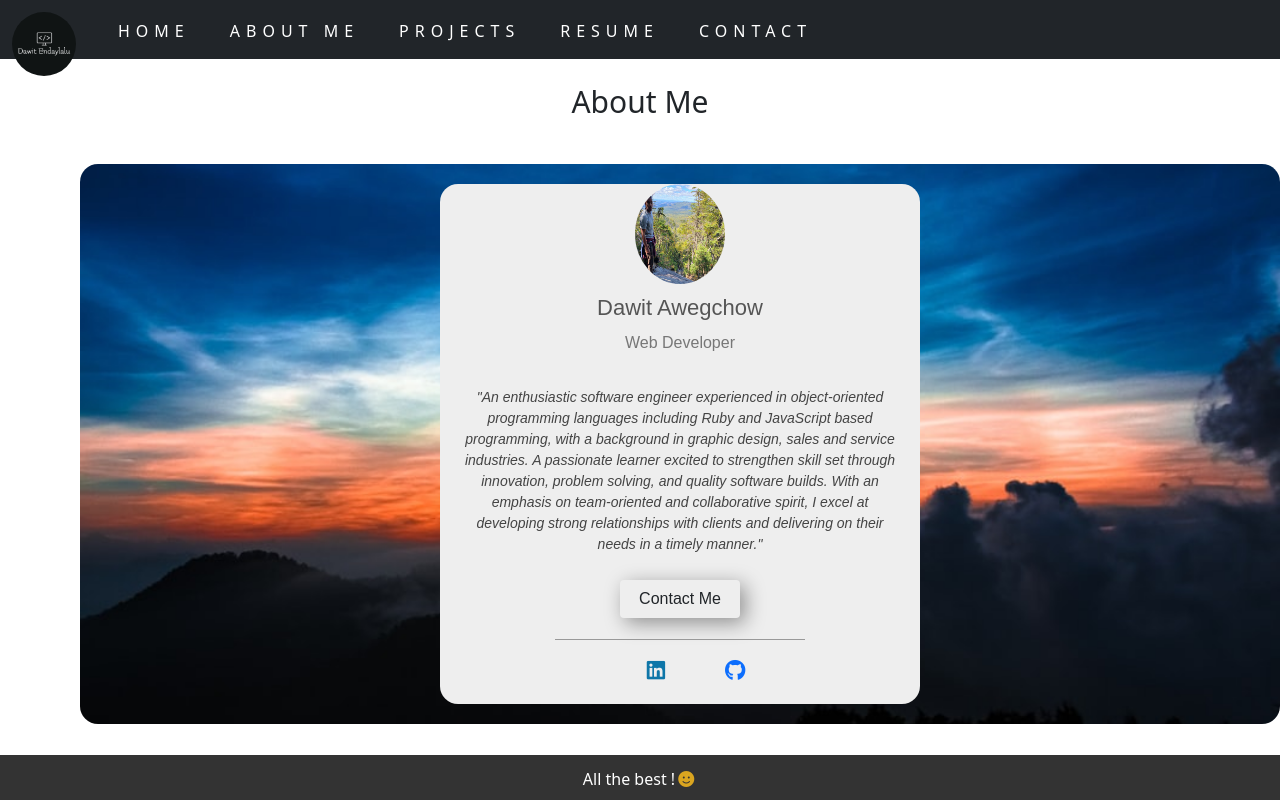
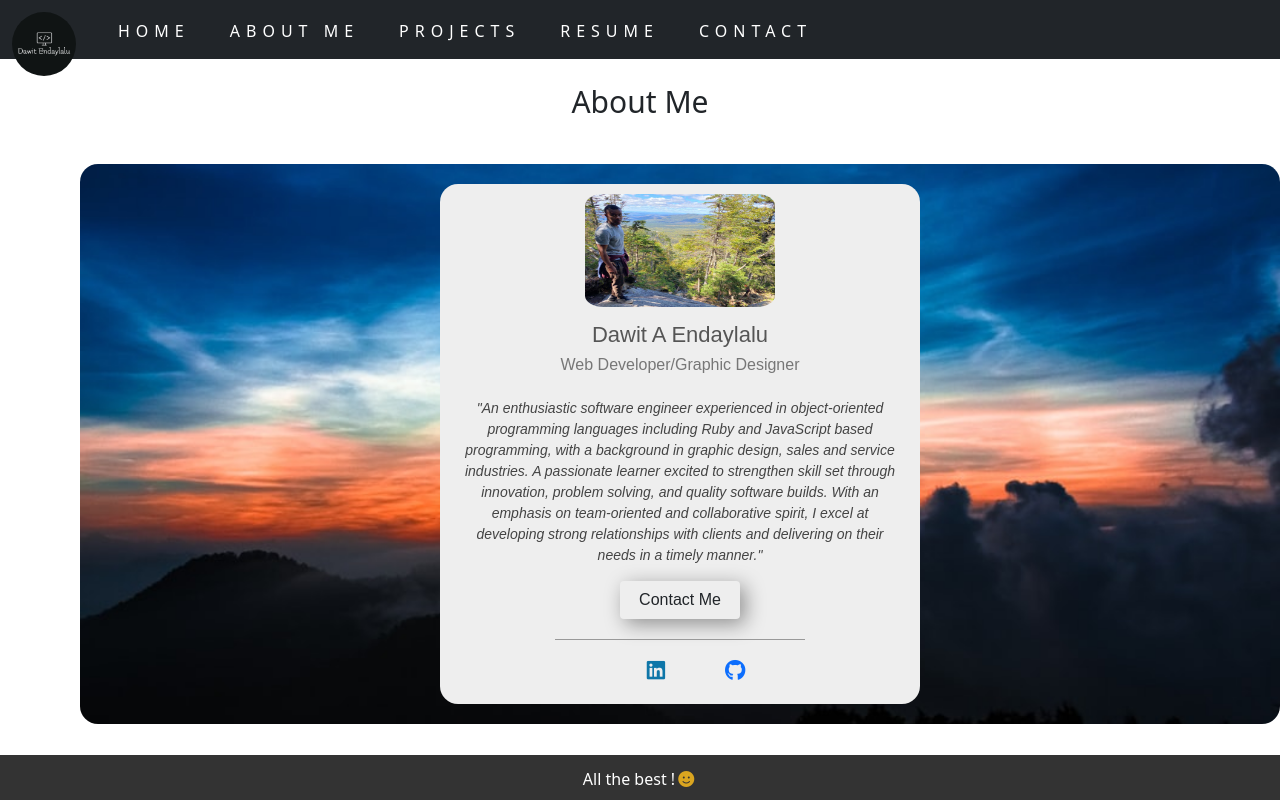
Before and after one commit to dawit-design/portfolio, a React (Create React App) app: page /about in a window 1280 px wide. Built offline with nearby package versions, Linux system fonts and the light colour scheme.

Commit message:
about me page changes

```diff
--- a/src/App.css
+++ b/src/App.css
@@ -115,16 +115,17 @@ nav ul li{
 .circular--landscape {
   display: inline-block;
   position: relative;
-  width: 90px;
-  height: 100px;
+  margin: 10px ;
+  width: 190px;
+  height: 190px;
   overflow: hidden;
-  border-radius: 50%;
+  border-radius: 10%;
 }
 .about-card h1 {
   font-family: 'ubuntu', sans-serif;
   font-size: 22px;
   color: #555;
-  margin: 10px;
+  margin: 5px;
 
 }
 .job {
@@ -137,7 +138,7 @@ nav ul li{
   font-family: 'josefin sans',sans-serif;
   font-size: 14px;
   width: 90%;
-  margin: 15px 0;
+  margin: 5px 0;
   font-style: italic;
   color: #444;
   text-align: center;
--- a/src/components/About.js
+++ b/src/components/About.js
@@ -7,8 +7,8 @@ export default function About() {
       <div className="about-card-wrapper">
         <div className="about-card">
           <img className="circular--landscape" src={proImg} alt="profile-image" />
-          <h1 className="fullname">Dawit Awegchow</h1>
-          <p className="job">Web Developer</p>
+          <h1 className="fullname">Dawit A Endaylalu</h1>
+          <p className="job">Web Developer/Graphic Designer</p>
           <p className="about-me">"An enthusiastic software engineer experienced in object-oriented programming languages including Ruby and JavaScript based programming, with a background in graphic design, sales and service industries. A passionate learner excited to strengthen skill set through innovation, problem solving, and quality software builds. With an emphasis on team-oriented and collaborative spirit, I excel at developing strong relationships with clients and delivering on their needs in a timely manner."</p>
           <a className="btn" href="mailto:dawitawegchow@gmail.com">Contact Me</a>
           <ul className="social-icons">
```
